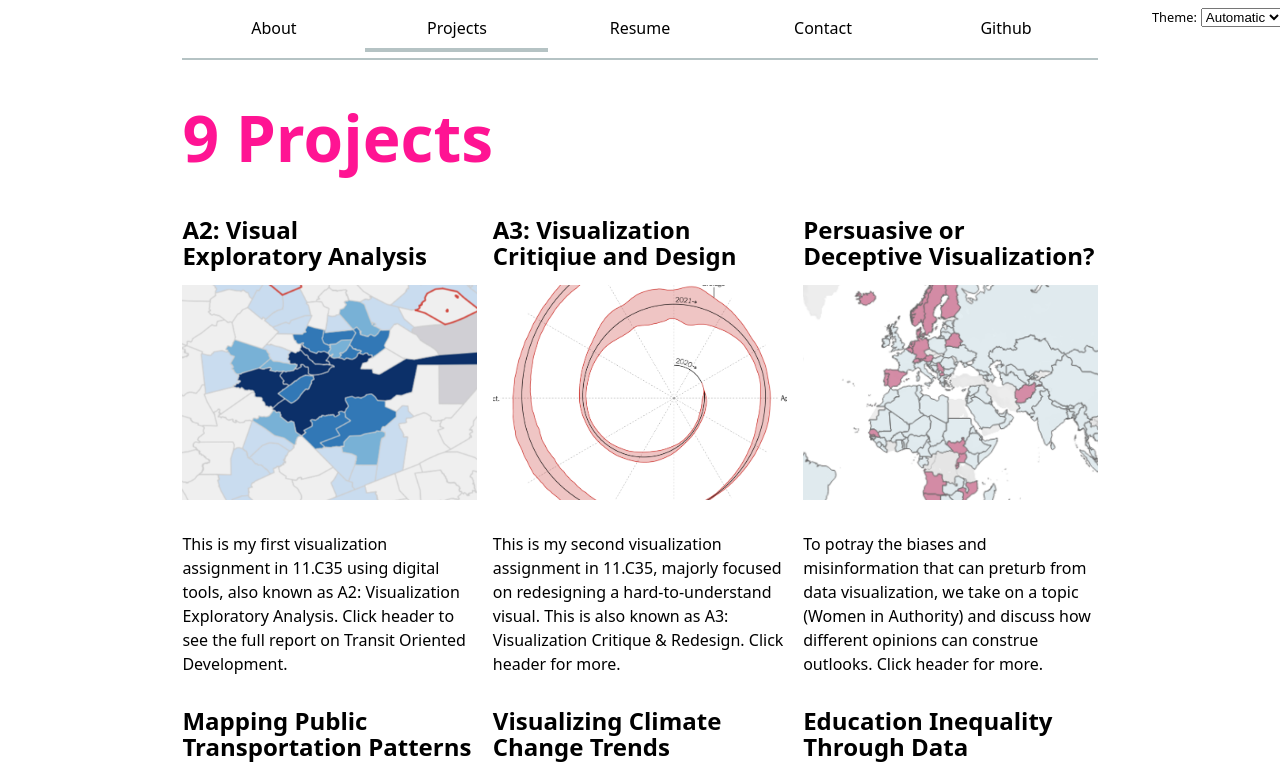
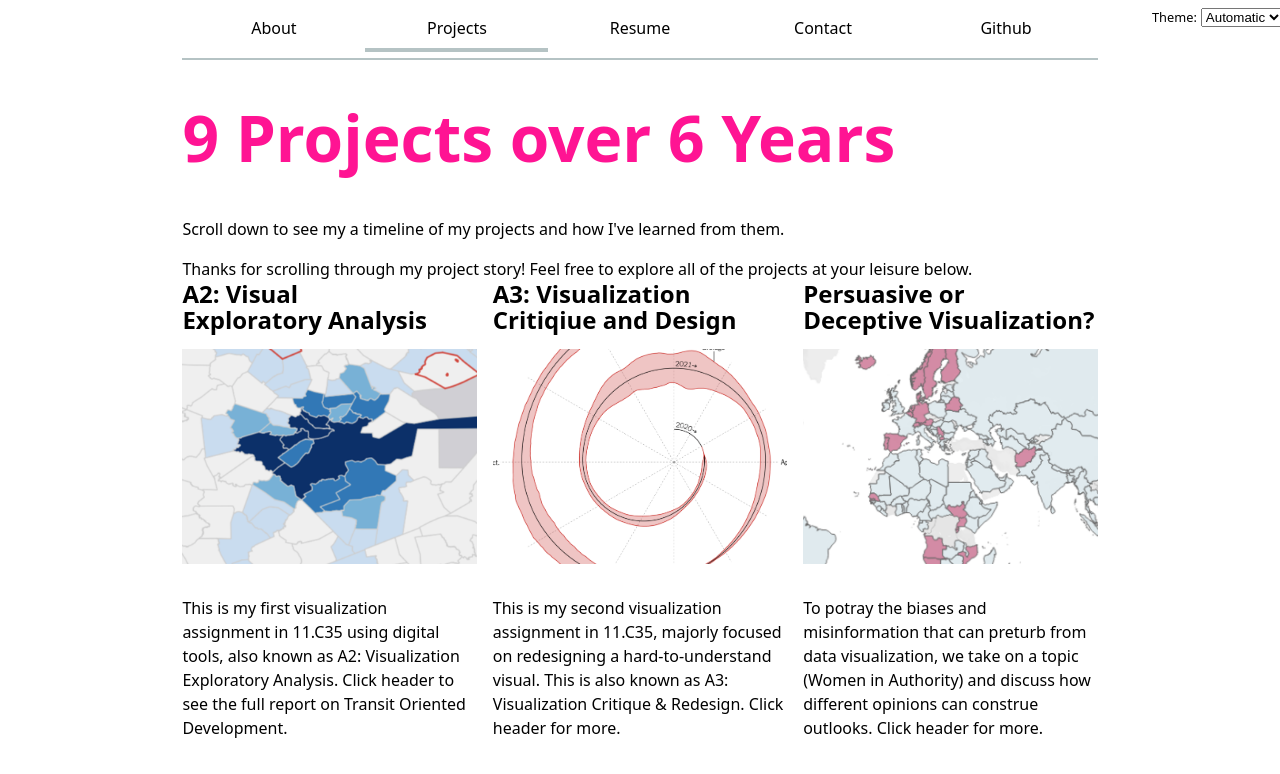
Before and after one commit to estymagb/svelte_lab, a SvelteKit app: page /projects in a window 1280 px wide. Shown: the top 774 px of the page. Built offline with nearby package versions, Linux system fonts and the light colour scheme.

Commit message:
Add fun range to header

```diff
--- a/src/routes/projects/+page.svelte
+++ b/src/routes/projects/+page.svelte
@@ -1,14 +1,31 @@
 <script>
     import projects from "$lib/projects.json";
     import Project from "../../lib/Project.svelte";
+    import ProjectNarrative from "../../lib/ProjectNarrative.svelte";
+
+    let years = projects.map(proj => proj.year);
+    let range = Math.max(...years) - Math.min(...years);
 </script>
 <svelte:head>
   <title> Projects</title>
 </svelte:head>
 
-<h1>{projects.length} Projects</h1>
+<h1>{projects.length} Projects over {range} Years</h1>
+
+<p>Scroll down to see my a timeline of my projects and how I've learned from them.</p>
+
+<ProjectNarrative />
+
+<p class="outro">Thanks for scrolling through my project story! Feel free to explore all of the projects at your leisure below.</p>
+
 <div class="projects" id="projects">
 {#each projects as p}
     <Project data={p}/>
 {/each}
 </div>
+
+<style>
+    .outro {
+        margin-bottom: auto;
+    }
+</style>
```
Also changed, not shown: src/lib/ProjectNarrative.svelte (added).
